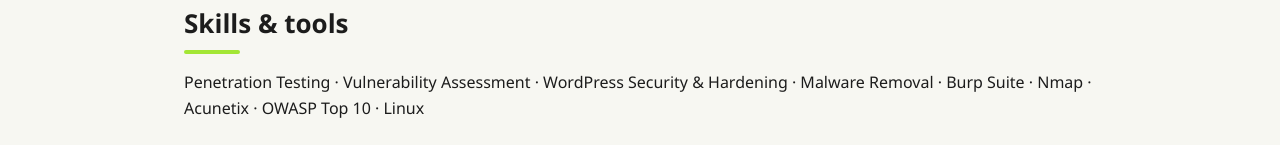
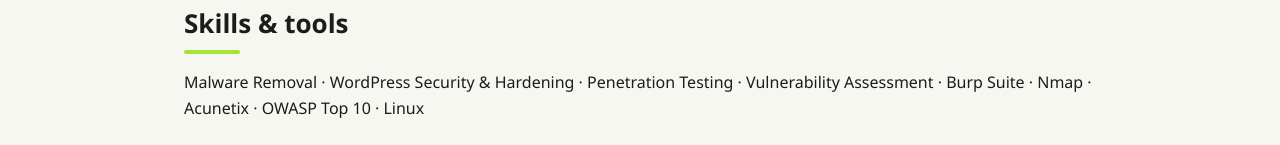
Before and after one commit to shahsec/shahsec.github.io, a plain HTML site: page about.html in a window 1280 px wide. Shown: the part 572-717 px from the top of the page. Drawn offline with Linux system fonts and the light colour scheme.

Commit message:
Update about.html

```diff
--- a/about.html
+++ b/about.html
@@ -31,7 +31,7 @@
   <p>My goal is simple: you should find out about your site's weaknesses from me, in a clear report — not from an attacker.</p>
   <br>
   <h2>Skills &amp; tools</h2>
-  <p>Penetration Testing · Vulnerability Assessment · WordPress Security &amp; Hardening · Malware Removal · Burp Suite · Nmap · Acunetix · OWASP Top 10 · Linux</p>
+  <p>Malware Removal · WordPress Security &amp; Hardening · Penetration Testing · Vulnerability Assessment ·  Burp Suite · Nmap · Acunetix · OWASP Top 10 · Linux</p>
   <br>
   <a class="btn" href="https://www.fiverr.com/shahcyber">Work with me on Fiverr</a>
 </div>
```
